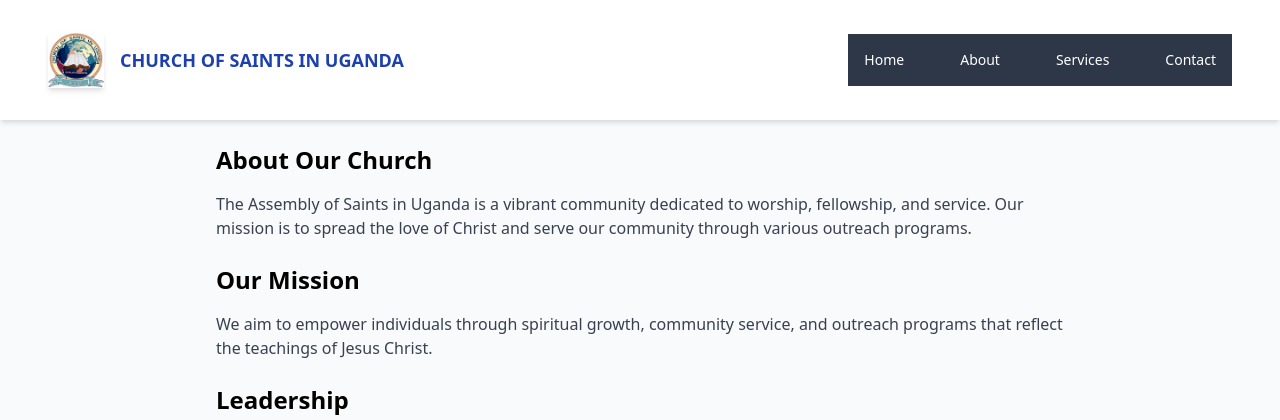
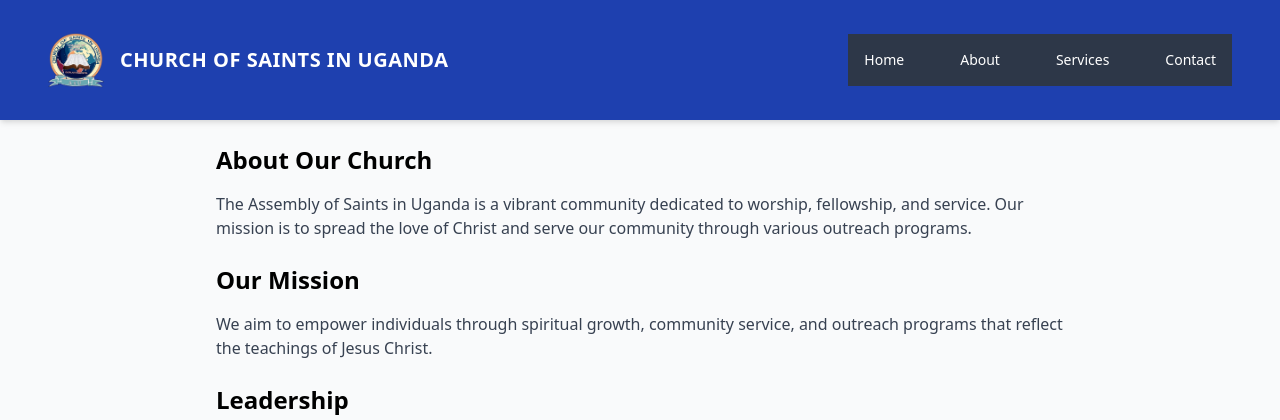
Before and after one commit to Bless-ngesera/ASSEMBLY_OF_SAINTS_IN_UGANDA, a PHP site: page /about.php in a window 1280 px wide. Shown: the top 420 px of the page. Run offline with PHP 8.4, Linux system fonts and the light colour scheme; some libraries are stand-ins or nearby versions.

Commit message:
Update Header.php file
simple update of the style

```diff
--- a/assembly-of-saints/user-folder/includes/header.php
+++ b/assembly-of-saints/user-folder/includes/header.php
@@ -2,24 +2,24 @@
 <html lang="en">
 <head>
   <meta charset="UTF-8" />
-  <meta name="viewport" content="width=device-width, initial-scale=1.0"/>
+  <meta name="viewport" content="width=device-width, initial-scale=1.0" />
   <title>Church of Saints in Uganda</title>
   <script src="https://cdn.tailwindcss.com"></script>
 </head>
 <body class="bg-gray-50 font-sans">
 
-  <header class="bg-white shadow-md">
+  <header class="bg-blue-800 text-white shadow-md">
     <div class="max-w-7xl mx-auto px-4 sm:px-6 lg:px-8">
       <div class="flex justify-between items-center py-4">
         <!-- Logo and Title -->
         <div class="flex items-center space-x-4">
-          <img src="images/church_logo.png" alt="Church Logo" class="w-14 h-14 shadow-md">
-          <span class="text-lg font-semibold text-blue-800 uppercase">Church of Saints in Uganda</span>
+          <img src="images/church_logo.png" alt="Church Logo" class="w-14 h-14">
+          <span class="text-xl font-bold uppercase tracking-wide">Church of Saints in Uganda</span>
         </div>
 
         <!-- Hamburger Menu Button -->
         <div class="md:hidden">
-          <button id="menu-toggle" class="text-blue-800 focus:outline-none">
+          <button id="menu-toggle" class="text-white focus:outline-none" aria-label="Toggle navigation menu">
             <svg class="w-6 h-6" fill="none" stroke="currentColor" viewBox="0 0 24 24" xmlns="http://www.w3.org/2000/svg">
               <path stroke-linecap="round" stroke-linejoin="round" stroke-width="2"
                     d="M4 6h16M4 12h16M4 18h16"></path>
@@ -28,25 +28,26 @@
         </div>
 
         <!-- Navigation Links (Desktop) -->
-        <nav class="hidden md:flex space-x-6 text-sm font-medium text-gray-700">
-          <a href="index.php" class="hover:text-blue-600 transition">Home</a>
-          <a href="about.php" class="hover:text-blue-600 transition">About</a>
-          <a href="services.php" class="hover:text-blue-600 transition">Services</a>
-          <a href="contact.php" class="hover:text-blue-600 transition">Contact</a>
+        <nav class="hidden md:flex space-x-6 text-sm font-medium">
+          <a href="index.php" class="hover:text-blue-300 transition">Home</a>
+          <a href="about.php" class="hover:text-blue-300 transition">About</a>
+          <a href="services.php" class="hover:text-blue-300 transition">Services</a>
+          <a href="contact.php" class="hover:text-blue-300 transition">Contact</a>
         </nav>
       </div>
 
       <!-- Mobile Menu (hidden by default) -->
       <div id="mobile-menu" class="md:hidden hidden flex-col space-y-2 pb-4">
-        <a href="index.php" class="block text-gray-700 hover:text-blue-600">Home</a>
-        <a href="about.php" class="block text-gray-700 hover:text-blue-600">About</a>
-        <a href="services.php" class="block text-gray-700 hover:text-blue-600">Services</a>
-        <a href="contact.php" class="block text-gray-700 hover:text-blue-600">Contact</a>
+        <a href="index.php" class="block text-white hover:text-blue-300">Home</a>
+        <a href="about.php" class="block text-white hover:text-blue-300">About</a>
+        <a href="services.php" class="block text-white hover:text-blue-300">Services</a>
+        <a href="contact.php" class="block text-white hover:text-blue-300">Contact</a>
       </div>
     </div>
   </header>
 
   <script>
+    // Toggle mobile menu visibility
     const toggleButton = document.getElementById('menu-toggle');
     const mobileMenu = document.getElementById('mobile-menu');
 
@@ -54,6 +55,5 @@
       mobileMenu.classList.toggle('hidden');
     });
   </script>
-
 </body>
 </html>
```
